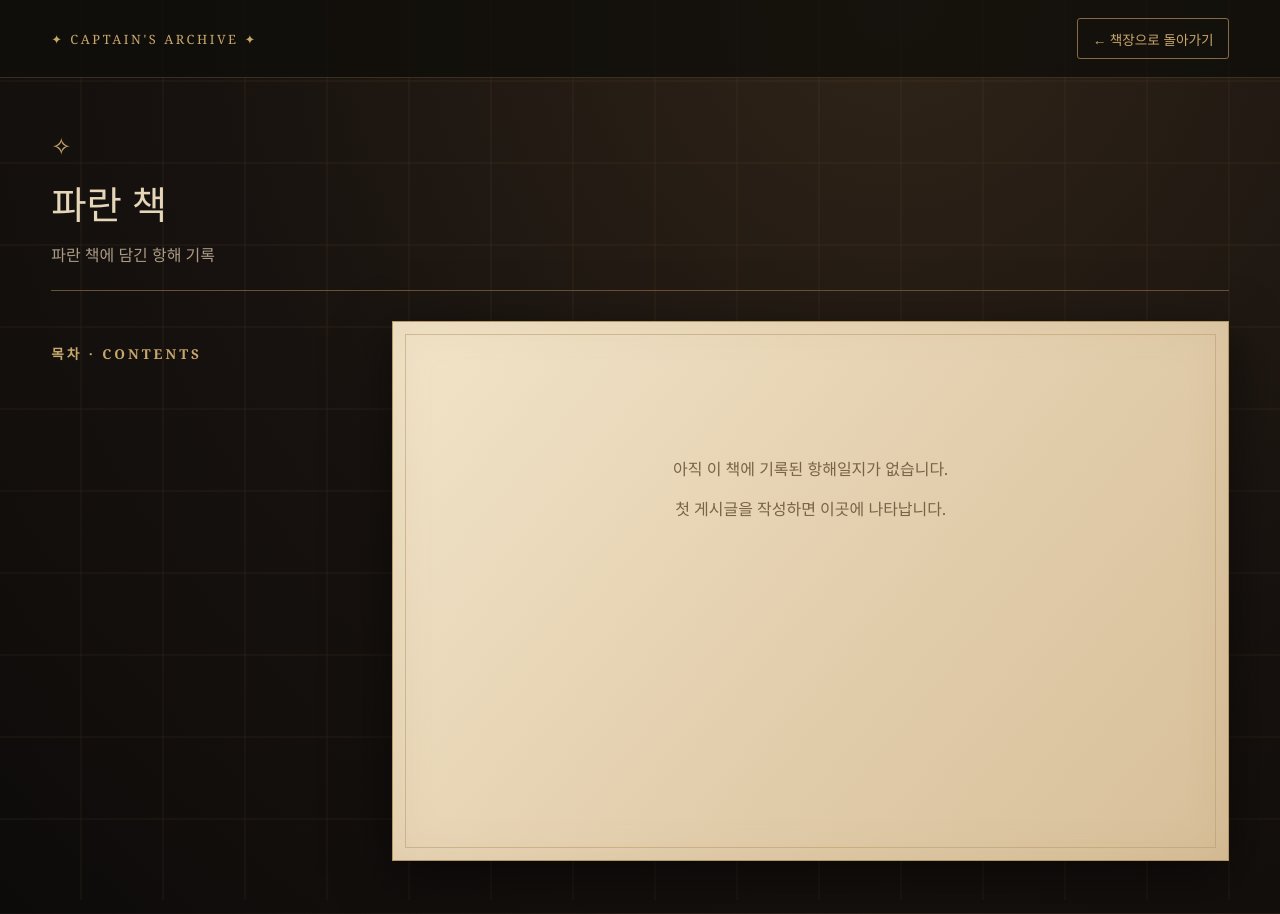
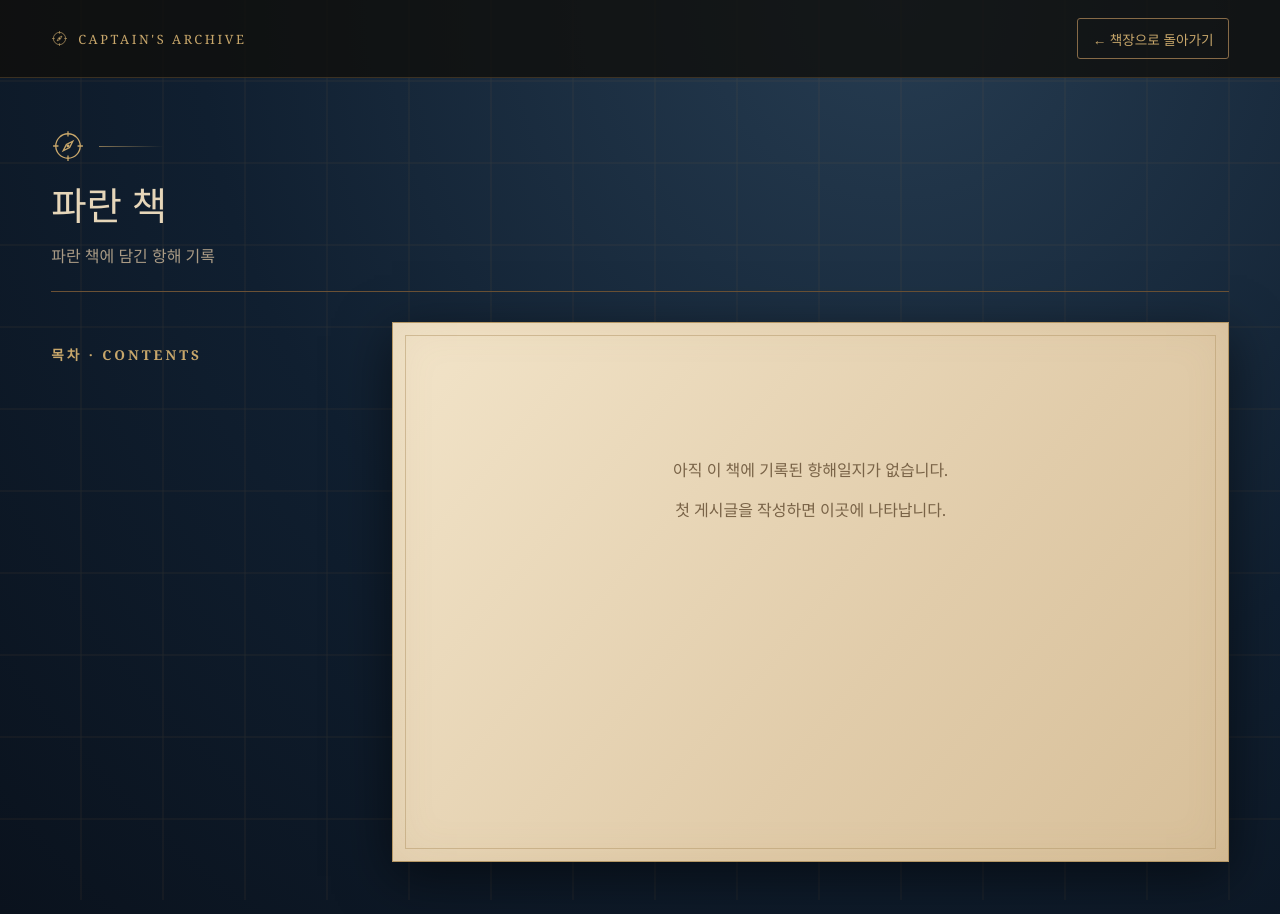
Before and after one commit to golmokdaezang/golmokdaezang.github.io, a Jekyll site: the page built from books/blue/index.html, in a window 1280 px wide. Built offline with Jekyll 4.4.1, drawn with Linux system fonts in a browser that asks for light colours.

Commit message:
Customize book colors and compass

```diff
--- a/_layouts/book-archive.html
+++ b/_layouts/book-archive.html
@@ -5,10 +5,22 @@
   <meta name="viewport" content="width=device-width, initial-scale=1">
   <title>{{ page.title | escape }} | {{ site.title | escape }}</title>
   <style>
-    :root { color-scheme: dark; --gold:#c8a76b; --muted:#aa9b85; --ink:#e6d6b9; --edge:#665034; }
+    :root { color-scheme: dark; --gold:#c8a76b; --muted:#aa9b85; --ink:#e6d6b9; --edge:#665034; --bg-deep:#0d0b0a; --bg-mid:#17120f; --bg-glow:#302418; }
+    body[data-book="blue"] { --bg-deep:#0a121d; --bg-mid:#101f30; --bg-glow:#263c51; }
+    body[data-book="green"] { --bg-deep:#0c1611; --bg-mid:#14251d; --bg-glow:#2c4031; }
+    body[data-book="purple"] { --bg-deep:#130f1c; --bg-mid:#241b30; --bg-glow:#3c2c4b; }
+    body[data-book="brown"] { --bg-deep:#19100c; --bg-mid:#302219; --bg-glow:#4a3222; }
+    body[data-book="aqua"] { --bg-deep:#09191c; --bg-mid:#10282c; --bg-glow:#24464b; }
+    body[data-book="black"] { --bg-deep:#0b0b0e; --bg-mid:#19191d; --bg-glow:#303039; }
+    .compass { width:27px; height:27px; display:inline-block; vertical-align:middle; color:var(--gold); }
+    .brand { display:flex; align-items:center; gap:10px; }
+    .brand .compass { width:17px; height:17px; }
+    .intro .compass { width:34px; height:34px; }
+    .intro .symbol { display:flex; align-items:center; gap:14px; }
+    .intro .symbol::after { content:""; width:65px; height:1px; background:linear-gradient(90deg,var(--gold),transparent); opacity:.65; }
     * { box-sizing:border-box; }
     html { scroll-behavior:smooth; }
-    body { margin:0; min-height:100vh; color:var(--ink); font-family:Georgia,'Malgun Gothic',serif; background:radial-gradient(ellipse at 70% 0%,#302418 0%,#17120f 55%,#0d0b0a 100%); }
+    body { margin:0; min-height:100vh; color:var(--ink); font-family:Georgia,'Malgun Gothic',serif; background:radial-gradient(ellipse at 70% 0%,var(--bg-glow) 0%,var(--bg-mid) 55%,var(--bg-deep) 100%); }
     body::before { content:""; position:fixed; inset:0; pointer-events:none; opacity:.15; background:repeating-linear-gradient(90deg,transparent 0 80px,#947349 81px,transparent 82px),repeating-linear-gradient(0deg,transparent 0 80px,#947349 81px,transparent 82px); }
     a { color:inherit; }
     .topbar { position:relative; display:flex; align-items:center; justify-content:space-between; gap:1rem; padding:18px clamp(18px,4vw,70px); border-bottom:1px solid #6c52367a; background:#100e0bc9; }
@@ -49,12 +61,12 @@
     @media(prefers-reduced-motion:reduce) { html { scroll-behavior:auto; } }
   </style>
 </head>
-<body>
-  <header class="topbar"><span class="brand">✦ CAPTAIN'S ARCHIVE ✦</span><a class="return" href="{{ '/bookshelf/' | relative_url }}">← 책장으로 돌아가기</a></header>
+<body data-book="{{ page.book_key | escape }}">
+  <header class="topbar"><span class="brand"><svg class="compass" viewBox="0 0 32 32" fill="none" aria-hidden="true"><circle cx="16" cy="16" r="11.5" stroke="currentColor" stroke-width="1.25"/><path d="M16 2v5M16 25v5M2 16h5M25 16h5" stroke="currentColor" stroke-width="1.2"/><path d="m20.5 11.5-3 6-6 3 3-6 6-3Z" stroke="currentColor" stroke-width="1.3"/><circle cx="16" cy="16" r="1.4" fill="currentColor"/></svg><span>CAPTAIN'S ARCHIVE</span></span><a class="return" href="{{ '/bookshelf/' | relative_url }}">← 책장으로 돌아가기</a></header>
   <main class="shell">
     {% if page.book_key %}
       {% assign book = site.data.books | where: 'slug', page.book_key | first %}
-      <header class="intro"><div class="symbol">{% if book %}{{ book.symbol }}{% else %}✦{% endif %}</div><h1>{% if book %}{{ book.name }}{% else %}{{ page.title }}{% endif %}</h1><p>{% if book %}{{ book.description }}{% endif %}</p></header>
+      <header class="intro"><div class="symbol"><svg class="compass" viewBox="0 0 32 32" fill="none" aria-hidden="true"><circle cx="16" cy="16" r="11.5" stroke="currentColor" stroke-width="1.25"/><path d="M16 2v5M16 25v5M2 16h5M25 16h5" stroke="currentColor" stroke-width="1.2"/><path d="m20.5 11.5-3 6-6 3 3-6 6-3Z" stroke="currentColor" stroke-width="1.3"/><circle cx="16" cy="16" r="1.4" fill="currentColor"/></svg></div><h1>{% if book %}{{ book.name }}{% else %}{{ page.title }}{% endif %}</h1><p>{% if book %}{{ book.description }}{% endif %}</p></header>
       <div class="reading-grid">
         <nav class="toc" aria-label="게시글 목차"><h2>목차 · CONTENTS</h2><div class="toc-list" role="tablist" aria-label="기록 선택">
           {% assign entry_index = 0 %}
```
